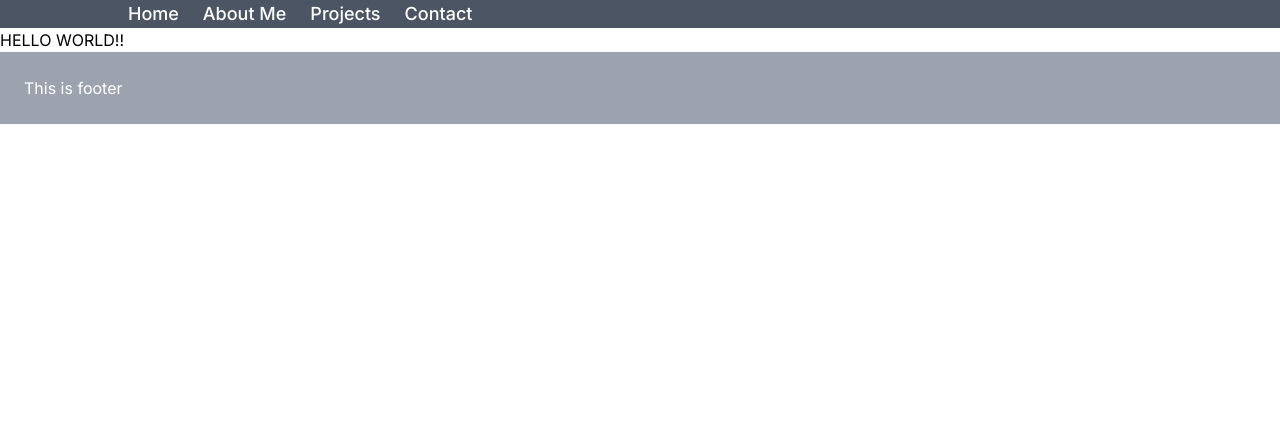
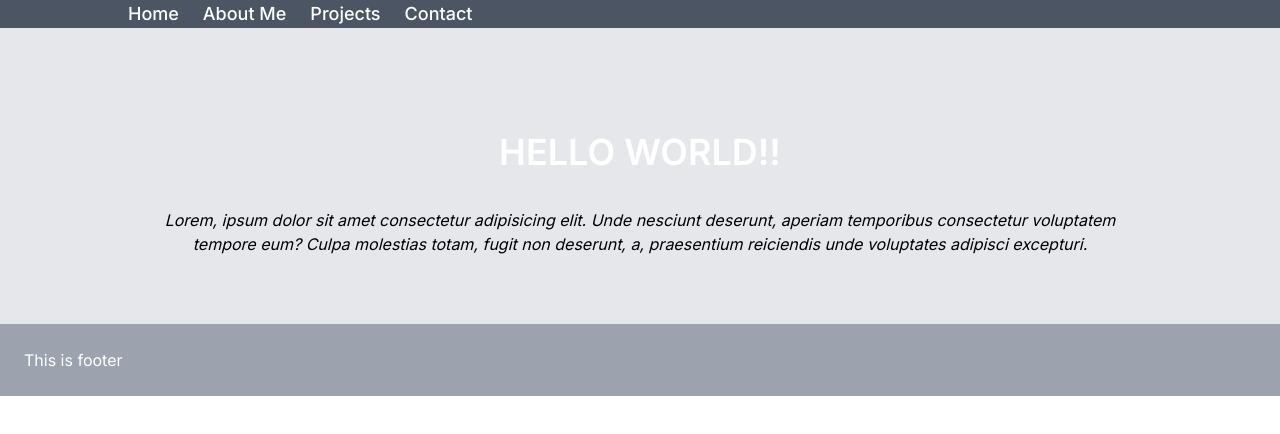
Before and after one commit to DFBlok/FrontEnd, a Next.js app in the folder tailwind/PORTFOLIO/my-portfolio-app/: page / in a window 1280 px wide. Shown: the top 434 px of the page. Built offline with nearby package versions, Linux system fonts and the light colour scheme.

Commit message:
Home Page completed

```diff
--- a/tailwind/PORTFOLIO/my-portfolio-app/app/page.tsx
+++ b/tailwind/PORTFOLIO/my-portfolio-app/app/page.tsx
@@ -3,7 +3,18 @@ import Image from "next/image";
 export default function Home() {
   return (
     <>
-      <h1>HELLO WORLD!!</h1>
+      <header className="bg-gray-200 text-white py-12 h-full">
+        <div className="w-[80%] mx-auto p-5  item-center">
+          <div>
+            <h1 className="text-4xl font-semibold py-9 text-center">HELLO WORLD!!
+            </h1>
+            <p className="text-black text-center italic">
+              Lorem, ipsum dolor sit amet consectetur adipisicing elit. Unde nesciunt deserunt, aperiam temporibus consectetur voluptatem tempore eum? Culpa molestias totam, fugit non deserunt, a, praesentium reiciendis unde voluptates adipisci excepturi.
+            </p>
+          </div>
+        </div>
+      </header>
+
 
     </>
   );
```
